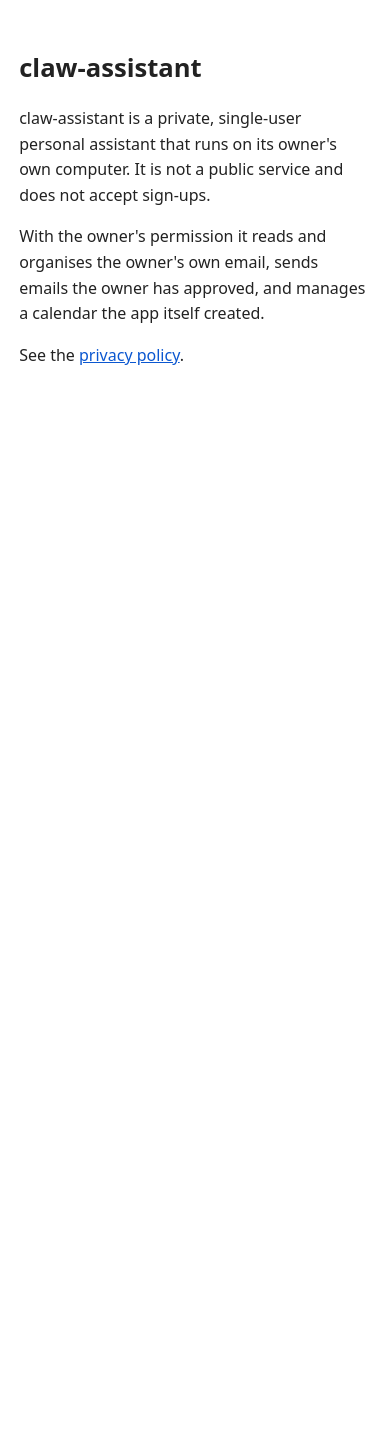
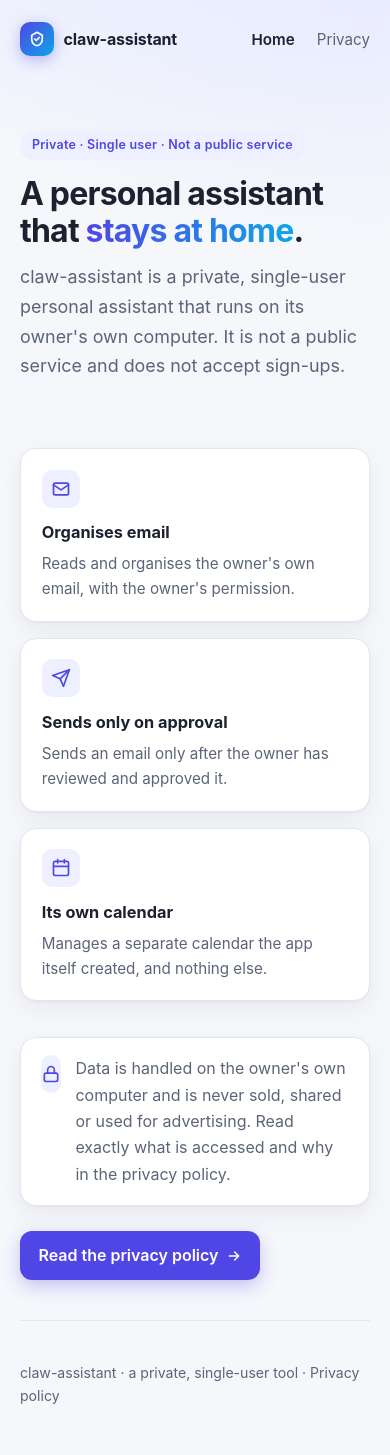
Before and after one commit to Teenterror/claw-assistant, a plain HTML site: page index.html in a window 390 px wide. Before the commit the page ends 844 px from the top, so only its background shows below. Drawn offline with Linux system fonts and the light colour scheme.

Commit message:
Redesign homepage and privacy policy

```diff
--- a/index.html
+++ b/index.html
@@ -1,14 +1,69 @@
 <!doctype html>
 <html lang="en">
 <head>
-<meta charset="utf-8"><meta name="viewport" content="width=device-width, initial-scale=1">
+<meta charset="utf-8">
+<meta name="viewport" content="width=device-width, initial-scale=1">
+<meta name="description" content="claw-assistant is a private, single-user personal assistant that runs on its owner's own computer.">
 <title>claw-assistant</title>
-<style>body{font:16px/1.6 system-ui,-apple-system,sans-serif;max-width:42rem;margin:3rem auto;padding:0 1.2rem;color:#222}h1{font-size:1.6rem}a{color:#0b57d0}</style>
+<link rel="stylesheet" href="style.css">
 </head>
 <body>
-<h1>claw-assistant</h1>
-<p>claw-assistant is a private, single-user personal assistant that runs on its owner's own computer. It is not a public service and does not accept sign-ups.</p>
-<p>With the owner's permission it reads and organises the owner's own email, sends emails the owner has approved, and manages a calendar the app itself created.</p>
-<p>See the <a href="privacy.html">privacy policy</a>.</p>
+<div class="wrap">
+  <nav class="nav">
+    <a class="brand" href="./">
+      <span class="logo" aria-hidden="true">
+        <svg width="18" height="18" viewBox="0 0 24 24" fill="none" stroke="currentColor" stroke-width="2.2" stroke-linecap="round" stroke-linejoin="round"><path d="M12 3l7 4v5c0 4.4-3 8-7 9-4-1-7-4.6-7-9V7z"/><path d="M9 12l2 2 4-4"/></svg>
+      </span>
+      claw-assistant
+    </a>
+    <div class="nav-links">
+      <a href="./" aria-current="page">Home</a>
+      <a href="privacy.html">Privacy</a>
+    </div>
+  </nav>
+
+  <header class="hero">
+    <span class="pill">Private · Single user · Not a public service</span>
+    <h1>A personal assistant that <span class="grad">stays at home</span>.</h1>
+    <p class="lead">claw-assistant is a private, single-user personal assistant that runs on its owner's own computer. It is not a public service and does not accept sign-ups.</p>
+  </header>
+
+  <section class="grid" aria-label="What it does">
+    <div class="card">
+      <span class="icon" aria-hidden="true">
+        <svg width="20" height="20" viewBox="0 0 24 24" fill="none" stroke="currentColor" stroke-width="2" stroke-linecap="round" stroke-linejoin="round"><rect x="3" y="5" width="18" height="14" rx="2"/><path d="M3 7l9 6 9-6"/></svg>
+      </span>
+      <h3>Organises email</h3>
+      <p>Reads and organises the owner's own email, with the owner's permission.</p>
+    </div>
+    <div class="card">
+      <span class="icon" aria-hidden="true">
+        <svg width="20" height="20" viewBox="0 0 24 24" fill="none" stroke="currentColor" stroke-width="2" stroke-linecap="round" stroke-linejoin="round"><path d="M22 2L11 13"/><path d="M22 2l-7 20-4-9-9-4z"/></svg>
+      </span>
+      <h3>Sends only on approval</h3>
+      <p>Sends an email only after the owner has reviewed and approved it.</p>
+    </div>
+    <div class="card">
+      <span class="icon" aria-hidden="true">
+        <svg width="20" height="20" viewBox="0 0 24 24" fill="none" stroke="currentColor" stroke-width="2" stroke-linecap="round" stroke-linejoin="round"><rect x="3" y="4" width="18" height="17" rx="2"/><path d="M16 2v4M8 2v4M3 10h18"/></svg>
+      </span>
+      <h3>Its own calendar</h3>
+      <p>Manages a separate calendar the app itself created, and nothing else.</p>
+    </div>
+  </section>
+
+  <div class="note">
+    <span class="icon" aria-hidden="true">
+      <svg width="20" height="20" viewBox="0 0 24 24" fill="none" stroke="currentColor" stroke-width="2" stroke-linecap="round" stroke-linejoin="round"><rect x="4" y="11" width="16" height="10" rx="2"/><path d="M8 11V7a4 4 0 0 1 8 0v4"/></svg>
+    </span>
+    <p>Data is handled on the owner's own computer and is never sold, shared or used for advertising. Read exactly what is accessed and why in the privacy policy.</p>
+  </div>
+
+  <a class="btn" href="privacy.html">Read the privacy policy
+    <svg width="16" height="16" viewBox="0 0 24 24" fill="none" stroke="currentColor" stroke-width="2.2" stroke-linecap="round" stroke-linejoin="round" aria-hidden="true"><path d="M5 12h14M13 6l6 6-6 6"/></svg>
+  </a>
+
+  <footer>claw-assistant · a private, single-user tool · <a href="privacy.html">Privacy policy</a></footer>
+</div>
 </body>
 </html>
--- /dev/null
+++ b/style.css
@@ -0,0 +1,106 @@
+:root {
+  --bg: #f6f7fb;
+  --bg-accent: #e8ecff;
+  --card: #ffffff;
+  --text: #1c2130;
+  --muted: #5b6478;
+  --line: #e3e6ef;
+  --brand: #4f46e5;
+  --brand-2: #0ea5e9;
+  --brand-soft: #eef0ff;
+  --shadow: 0 1px 2px rgba(20, 24, 40, .04), 0 8px 24px rgba(20, 24, 40, .06);
+}
+@media (prefers-color-scheme: dark) {
+  :root {
+    --bg: #0f1220;
+    --bg-accent: #1a1f3a;
+    --card: #171b2d;
+    --text: #e8eaf2;
+    --muted: #9aa3b8;
+    --line: #262c44;
+    --brand: #8b84ff;
+    --brand-2: #38bdf8;
+    --brand-soft: #22264a;
+    --shadow: 0 1px 2px rgba(0, 0, 0, .3), 0 8px 24px rgba(0, 0, 0, .35);
+  }
+}
+* { box-sizing: border-box; }
+html { -webkit-text-size-adjust: 100%; }
+body {
+  margin: 0;
+  font: 16px/1.65 -apple-system, BlinkMacSystemFont, "Segoe UI", Roboto, "Helvetica Neue", Arial, sans-serif;
+  color: var(--text);
+  background:
+    radial-gradient(900px 420px at 15% -10%, var(--bg-accent), transparent 70%),
+    radial-gradient(700px 380px at 95% 0%, var(--bg-accent), transparent 65%),
+    var(--bg);
+  min-height: 100vh;
+}
+a { color: var(--brand); text-decoration: none; }
+a:hover { text-decoration: underline; }
+.wrap { max-width: 46rem; margin: 0 auto; padding: 0 1.25rem; }
+
+.nav { display: flex; align-items: center; justify-content: space-between; padding: 1.4rem 0; }
+.brand { display: flex; align-items: center; gap: .6rem; font-weight: 650; color: var(--text); letter-spacing: -.01em; }
+.brand:hover { text-decoration: none; }
+.logo {
+  width: 34px; height: 34px; border-radius: 10px; display: grid; place-items: center;
+  background: linear-gradient(135deg, var(--brand), var(--brand-2)); color: #fff;
+  box-shadow: 0 4px 14px rgba(79, 70, 229, .35);
+}
+.nav-links a { color: var(--muted); font-size: .95rem; margin-left: 1.1rem; }
+.nav-links a[aria-current="page"] { color: var(--text); font-weight: 600; }
+
+.hero { padding: 3.2rem 0 2rem; }
+.pill {
+  display: inline-block; font-size: .78rem; font-weight: 600; letter-spacing: .02em;
+  color: var(--brand); background: var(--brand-soft); border-radius: 999px; padding: .28rem .75rem;
+}
+h1 { font-size: clamp(2rem, 5vw, 2.8rem); line-height: 1.15; letter-spacing: -.025em; margin: 1rem 0 .8rem; }
+.grad { background: linear-gradient(90deg, var(--brand), var(--brand-2)); -webkit-background-clip: text; background-clip: text; color: transparent; }
+.lead { font-size: 1.12rem; color: var(--muted); max-width: 38rem; margin: 0; }
+
+.grid { display: grid; grid-template-columns: repeat(auto-fit, minmax(13rem, 1fr)); gap: 1rem; margin: 2.2rem 0; }
+.card {
+  background: var(--card); border: 1px solid var(--line); border-radius: 16px;
+  padding: 1.3rem 1.3rem 1.2rem; box-shadow: var(--shadow);
+}
+.card h3 { margin: .7rem 0 .35rem; font-size: 1.02rem; }
+.card p { margin: 0; color: var(--muted); font-size: .95rem; }
+.icon {
+  width: 38px; height: 38px; border-radius: 10px; display: grid; place-items: center;
+  background: var(--brand-soft); color: var(--brand);
+}
+
+.note {
+  display: flex; gap: .9rem; align-items: flex-start;
+  background: var(--card); border: 1px solid var(--line); border-radius: 16px; padding: 1.1rem 1.25rem; box-shadow: var(--shadow);
+}
+.note p { margin: 0; color: var(--muted); }
+.btn {
+  display: inline-flex; align-items: center; gap: .45rem; margin-top: 1.6rem;
+  background: var(--brand); color: #fff; font-weight: 600; padding: .7rem 1.15rem; border-radius: 12px;
+  box-shadow: 0 6px 18px rgba(79, 70, 229, .3);
+}
+.btn:hover { text-decoration: none; filter: brightness(1.06); }
+
+/* privacy page */
+.doc { padding: 2rem 0 1rem; }
+.doc .meta { color: var(--muted); font-size: .92rem; margin: .2rem 0 1.8rem; }
+.section {
+  background: var(--card); border: 1px solid var(--line); border-radius: 16px;
+  padding: 1.25rem 1.4rem; margin-bottom: 1rem; box-shadow: var(--shadow);
+}
+.section h2 { display: flex; align-items: center; gap: .6rem; font-size: 1.08rem; margin: 0 0 .6rem; }
+.section h2 .num {
+  font-size: .78rem; width: 1.6rem; height: 1.6rem; border-radius: 8px; display: grid; place-items: center;
+  background: var(--brand-soft); color: var(--brand);
+}
+.section p, .section li { color: var(--muted); }
+.section p { margin: .4rem 0; }
+.section ul { margin: .3rem 0; padding-left: 1.15rem; }
+.section li { margin: .35rem 0; }
+.section strong { color: var(--text); }
+
+footer { color: var(--muted); font-size: .88rem; padding: 2.5rem 0 3rem; border-top: 1px solid var(--line); margin-top: 2.5rem; }
+footer a { color: var(--muted); }
```
Also changed, not shown: privacy.html (+42 -10 lines).
